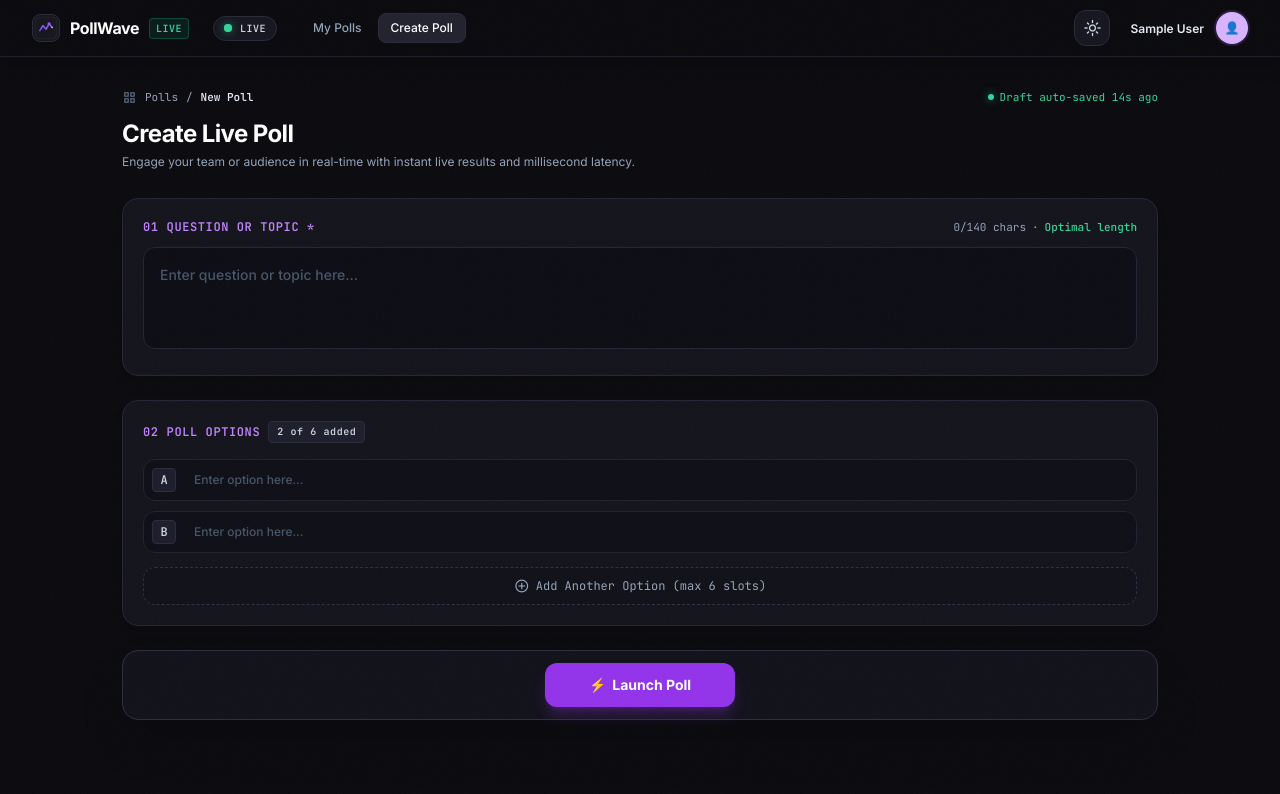
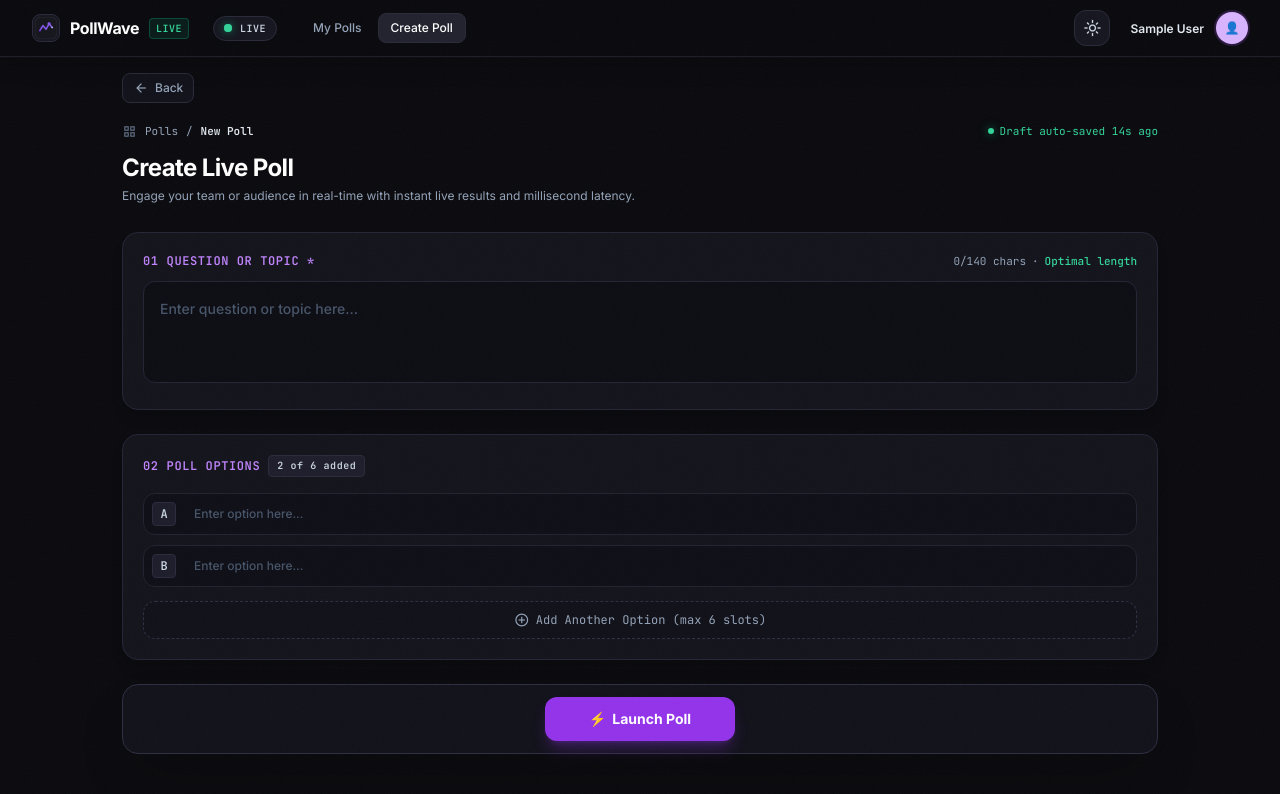
Before and after one commit to ezhilloganathan7-blip/Pollwave, a React (Vite) app in the folder frontend/: page /create in a window 1280 px wide. Shown: the top 794 px of the page. Built offline with nearby package versions, Linux system fonts and the light colour scheme; no server answers; sample sign-in values are in the browser's storage.

Commit message:
Added small arrow back

```diff
--- a/frontend/index.html
+++ b/frontend/index.html
@@ -233,6 +233,18 @@
           0 4px 24px rgba(0, 0, 0, 0.3);
       }
 
+      .back-button {
+        color: #94A3B8;
+        background: rgba(22, 22, 32, 0.72);
+        border-color: #2A2A3A;
+      }
+
+      .back-button:hover {
+        color: #E2E8F0;
+        background: #22222E;
+        border-color: #3E3E58;
+      }
+
       /* --- Stagger delay utility --- */
       .delay-100 { animation-delay: 100ms; }
       .delay-200 { animation-delay: 200ms; }
@@ -328,6 +340,8 @@
       .light-theme .page-shell,
       .light-theme .min-h-screen.bg-\[\#0B0B0F\] { background-color: #F8FAFC !important; color: #1E293B !important; }
       .light-theme .header-dark { background: rgba(255, 255, 255, 0.88); border-bottom-color: #E2E8F0; box-shadow: 0 4px 24px rgba(15, 23, 42, 0.08); }
+      .light-theme .back-button { color: #64748B; background: rgba(255, 255, 255, 0.82); border-color: #CBD5E1; }
+      .light-theme .back-button:hover { color: #1E293B; background: #F1F5F9; border-color: #94A3B8; }
       .light-theme .glow-purple,
       .light-theme .glow-green { display: none; }
       .light-theme .theme-toggle { background: #FFFFFF; border-color: #CBD5E1; color: #475569; }
--- a/frontend/src/components.jsx
+++ b/frontend/src/components.jsx
@@ -173,11 +173,34 @@ export function Header() {
   )
 }
 
-export function PageShell({ children, narrow = false }) {
+export function PageShell({ children, narrow = false, showBack = false }) {
+  const nav = useNavigate()
+
+  function goBack() {
+    if (window.history.length > 1) {
+      nav(-1)
+    } else {
+      nav('/')
+    }
+  }
+
   return (
     <div className="page-shell min-h-screen bg-[#0B0B0F] text-slate-200 flex flex-col relative overflow-x-hidden">
       <Header />
       <main className={`page-content flex-1 py-8 px-4 sm:px-6 md:px-8 mx-auto w-full relative z-10 ${narrow ? 'max-w-[560px]' : 'max-w-[1100px]'}`}>
+        {showBack && (
+          <div className="flex justify-start -mt-4 mb-5">
+            <button
+              type="button"
+              onClick={goBack}
+              aria-label="Go back"
+              className="back-button inline-flex items-center gap-1.5 px-2.5 py-1.5 rounded-lg border text-xs font-medium transition-colors"
+            >
+              <span className="material-symbols-outlined text-[16px]">arrow_back</span>
+              <span>Back</span>
+            </button>
+          </div>
+        )}
         {children}
       </main>
     </div>
--- a/frontend/src/pages/CreatePoll.jsx
+++ b/frontend/src/pages/CreatePoll.jsx
@@ -47,7 +47,7 @@ export default function CreatePoll() {
   const charCount = question.length
 
   return (
-    <PageShell>
+    <PageShell showBack>
       {/* Top Breadcrumb & Auto-save status */}
       <div className="flex items-center justify-between font-mono text-[11px] text-slate-400 mb-3">
         <div className="flex items-center gap-2">
```
